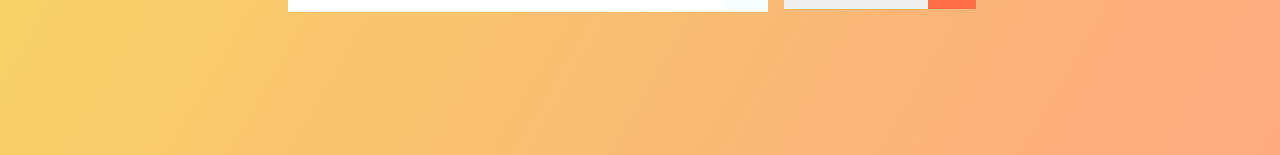
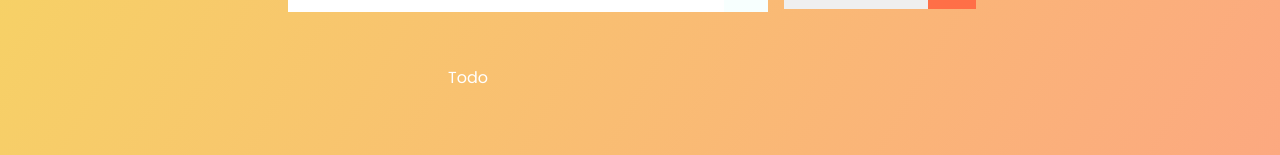
Before and after one commit to Richie1136/react-todo-app, a React (Create React App) app in the folder todoapp/: page / in a window 1280 px wide. Shown: the part 143-298 px from the top of the page. Built offline with nearby package versions, Linux system fonts and the light colour scheme; the HTML template or start-up script is replaced by a standard one.

Commit message:
Created a Todo component which is going to be a child component of ToDolist component

```diff
--- a/todoapp/src/App.js
+++ b/todoapp/src/App.js
@@ -10,7 +10,7 @@ function App() {
     <div className="App">
       <h1>Richie's Todo list</h1>
       <Form todos={todos} setTodos={setTodos} inputText={inputText} setInputText={setInputText} />
-      <ToDolist />
+      <ToDolist inputText={inputText} />
     </div>
   );
 }
--- /dev/null
+++ b/todoapp/src/components/todo/Todo.js
@@ -0,0 +1,10 @@
+
+const Todo = () => {
+  return (
+    <>
+      <div>Todo</div>
+    </>
+  )
+}
+
+export default Todo
--- a/todoapp/src/components/todolist/ToDolist.js
+++ b/todoapp/src/components/todolist/ToDolist.js
@@ -1,7 +1,11 @@
+import Todo from "../todo/Todo"
+
 const ToDolist = () => {
   return (
     <div className="todo-container">
-      <ul className="todo-list"></ul>
+      <ul className="todo-list">
+        <Todo />
+      </ul>
     </div>
   )
 }
```
